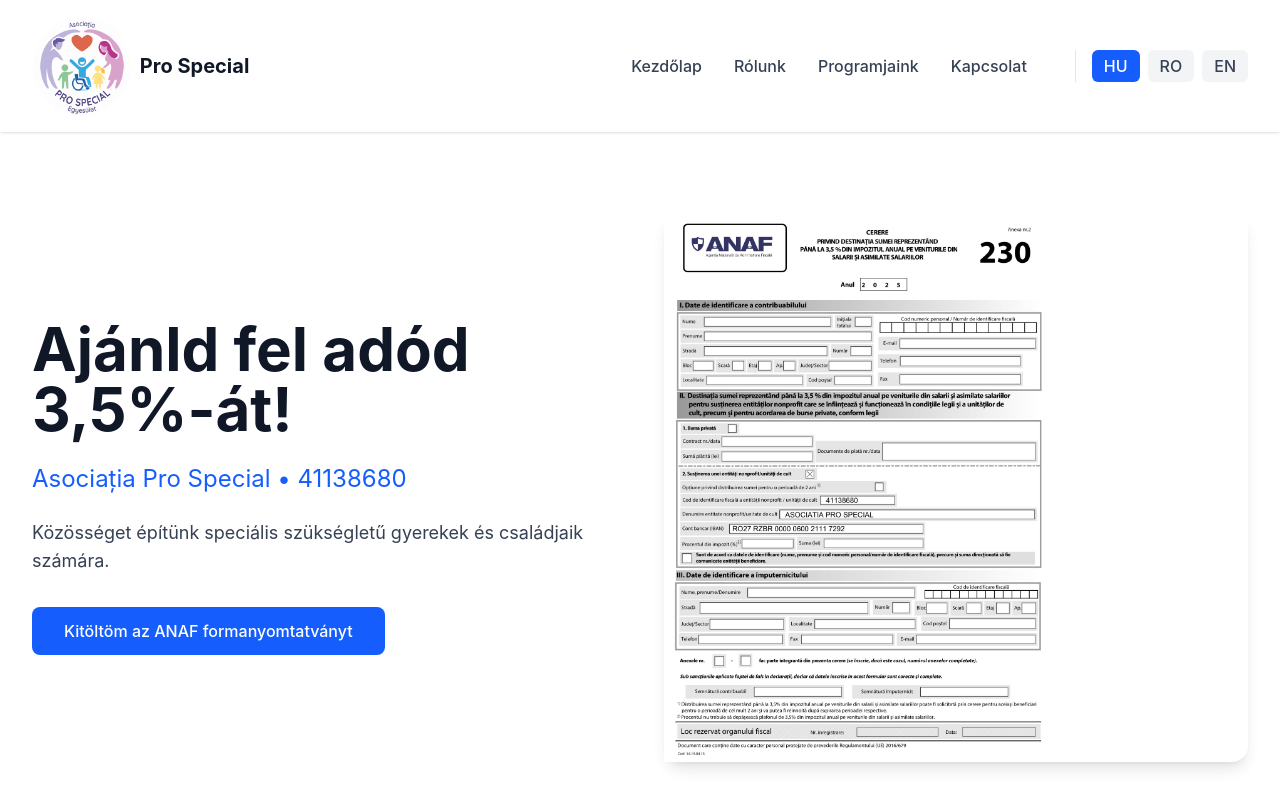
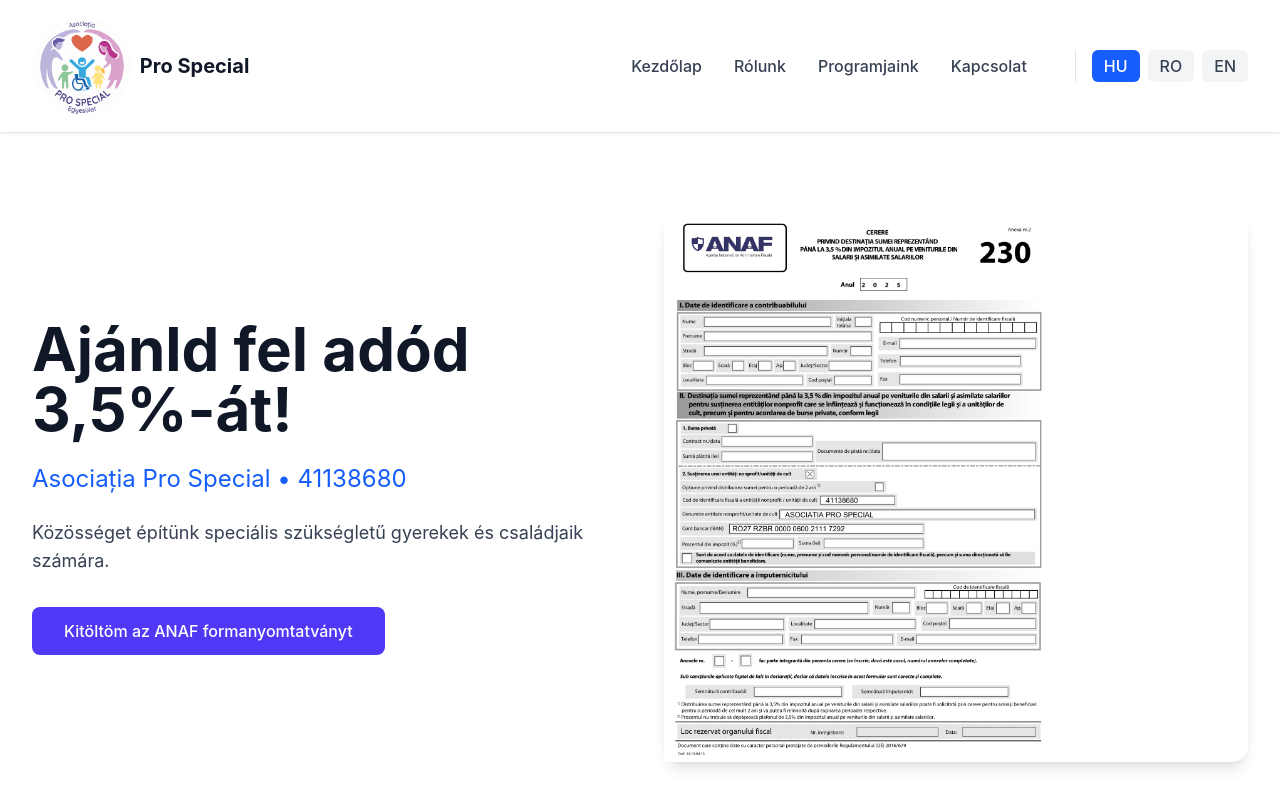
Before and after one commit to zuraglal/prospecial.org, a React (Vite) app: page / in a window 1280 px wide. Shown: the top 800 px of the page. Built offline with nearby package versions, Linux system fonts and the light colour scheme.

Commit message:
Change button color from blue to indigo

```diff
--- a/src/app/components/Home.tsx
+++ b/src/app/components/Home.tsx
@@ -53,7 +53,7 @@
                 onClick={() => {
                   window.location.href = "pro-special-anaf-230-2025.pdf";
                 }}
-                className="bg-blue-600 text-white px-8 py-3 rounded-lg hover:bg-blue-700 transition-colors inline-flex items-center gap-2"
+                className="bg-indigo-600 hover:bg-indigo-800 text-white px-8 py-3 rounded-lg hover:bg-blue-700 transition-colors inline-flex items-center gap-2"
               >
                 {getTranslation(language, 'donate')}
               </button>
```
